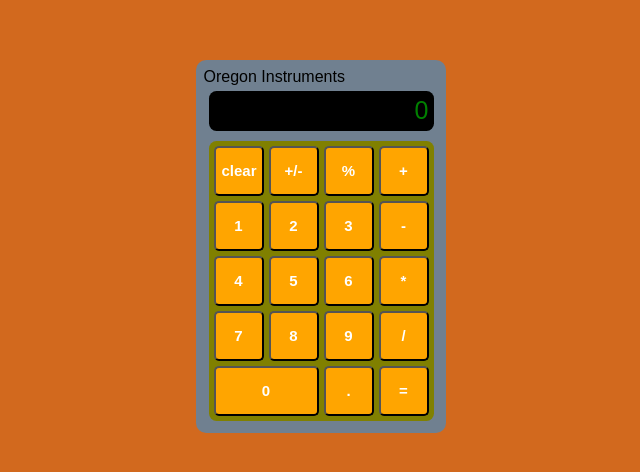
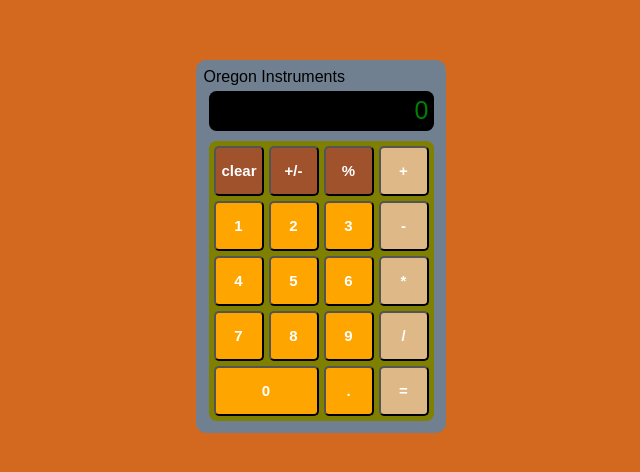
Before and after one commit to jedhafner/calculator, a plain HTML site: page calculator.html in a window 1280 px wide. Shown: the part 148-620 px from the top of the page, without its empty margins (319-959 px from the left). Drawn offline with Linux system fonts and the light colour scheme.

Commit message:
fixed equals operator bug

```diff
--- a/calculator.css
+++ b/calculator.css
@@ -38,7 +38,7 @@
     width: 220px;
 }
 
-.keypad button {
+button {
     background: orange;
     color: white;
     font-weight: bold;
@@ -50,6 +50,17 @@
     border-radius: 5px;
 }
 
+.operator {
+    background: burlywood;
+}
+
+.plusMinusPercent, .clear {
+    background:sienna;
+}
+
+
+
+
 #zero {
     width: 105px;
 }
--- a/calculator.js
+++ b/calculator.js
@@ -128,8 +128,12 @@
 				case '=':
 					operand1 = operand1;
 				}
+			if (clickedText === "=") {
+				operator = "";
+			}else{
 				operator = clickedText;
-				currentVariable = 0;
+			}
+			currentVariable = 0;
 			}
 		}
 		if(display.textContent.length > displayLengthMax){
```
